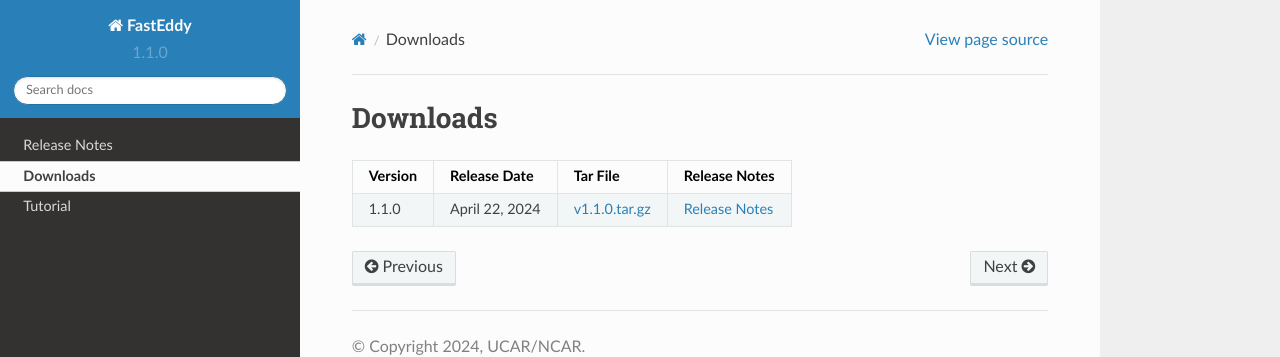
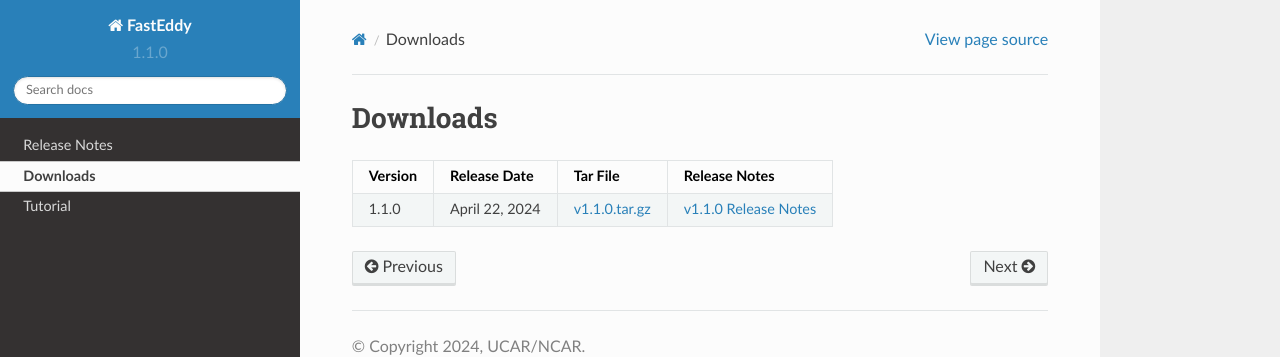
Before and after one commit to NCAR/FastEddy-model, a Sphinx documentation site: the page built from docs/downloads.rst, in a window 1280 px wide. Shown: the top 357 px of the page. Built offline with Sphinx 7.4.7 and the Read the Docs theme 2.0.0, drawn with Linux system fonts in a browser that asks for light colours.

Commit message:
Per #18, add version number in front of release notes text

```diff
--- a/docs/downloads.rst
+++ b/docs/downloads.rst
@@ -13,4 +13,4 @@ Downloads
    * - 1.1.0
      - April 22, 2024
      - `v1.1.0.tar.gz <https://github.com/NCAR/FastEddy-model/archive/refs/tags/v1.1.0.tar.gz>`_
-     - `Release Notes <https://fasteddy-model.readthedocs.io/en/main_v1.1/release_notes.html>`_
+     - `v1.1.0 Release Notes <https://fasteddy-model.readthedocs.io/en/main_v1.1/release_notes.html>`_
```
